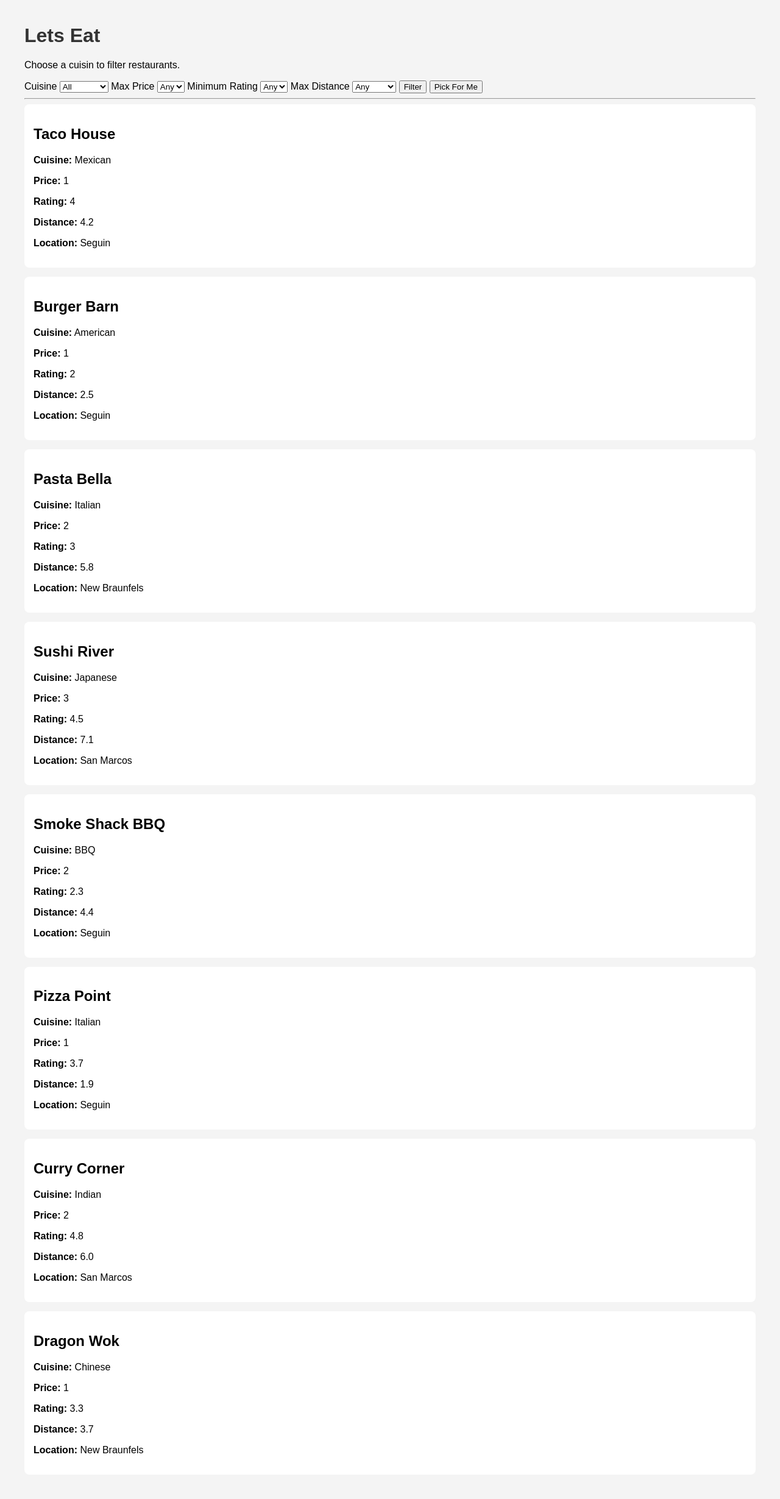
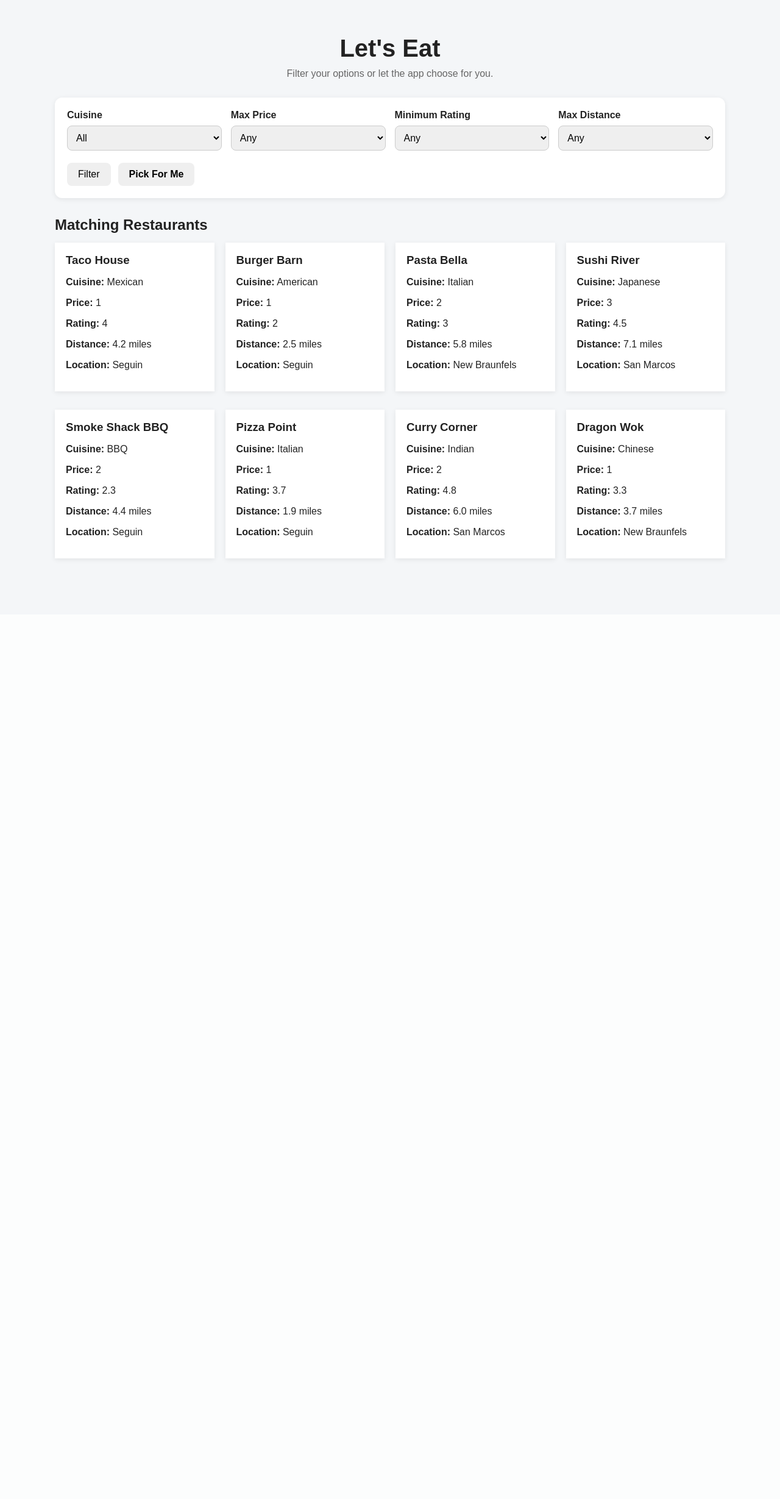
Before and after one commit to AndrewFrizzell/LetsEat, a Flask app: page / in a window 1280 px wide. Shown: the whole page at 61% size. After the commit the page ends 921 px from the top, so only its background shows below. Run offline with Flask 3, Linux system fonts and the light colour scheme.

Commit message:
Added some styling

```diff
--- a/static/styles.css
+++ b/static/styles.css
@@ -1,17 +1,118 @@
 body {
     font-family: Arial, Helvetica, sans-serif;
-    margin: 40px;
-    background-color: #f4f4f4;
+    margin: 0;
+    background-color: #f4f6f8;
+    color: #222;
 }
 
-h1 {
-    color: #333;
+.container {
+    max-width: 1100px;
+    margin: 0 auto;
+    padding: 30px 20px 50px;
+}
+
+.page-header {
+    text-align: center;
+    margin-bottom: 30px;
+}
+
+.page-header h1 {
+    margin-bottom: 10px;
+    font-size: 2.5rem;
+}
+
+.page-header p {
+    margin: 0;
+    color: #666;
+    font-size: 1rem;
+}
+
+.filter-panel {
+    background: white;
+    padding: 20px;
+    border-radius: 12px;
+    box-shadow: 0 2px 8px rgba(0, 0, 0, 0.08);
+    margin-bottom: 30px;
+}
+
+.form-row {
+    display: flex;
+    flex-wrap: wrap;
+    gap: 15px;
+    margin-bottom: 20px;
+}
+
+.form-group {
+    flex: 1 1 200px;
+    display: flex;
+    flex-direction: column;
+}
+
+.form-group label {
+    margin-bottom: 8px;
+    font-weight: bold;
+}
+
+.form-group select {
+    padding: 10px;
+    border: 1px solid #ccc;
+    border-radius: 8px;
+    font-size: 1rem;
+}
+
+.button-row {
+    display: flex;
+    gap: 12px;
+    flex-wrap: wrap;
+}
+
+.button-row button {
+    padding: 10px 18px;
+    border: none;
+    border-radius: 8px;
+    cursor: pointer;
+    font-size: 1rem;
+}
+
+.pick-button {
+    font-weight: bold;
+}
+
+.picked-section,
+.results-section {
+    margin-bottom: 30px;
+}
+
+.picked-section h2,
+.results-section h2 {
+    margin-bottom: 15px;
+}
+
+.restaurant-grid {
+    display: grid;
+    grid-template-columns: repeat(auto-fit, minmax(240px, 1fr));
+    gap: 18px;
 }
 
 .restaurant-card {
     background: white;
-    padding: 15px;
-    margin-bottom: 15px;
-    border-radius: 8px;
-    box-sizing: 0 2px 5px rgba(0, 0, 0, 0.1);
+    padding: 18px;
+    margin-bottom: 12px;
+    box-shadow: 0 2px 8px rgba(0, 0, 0, 0.08);
 }
+
+.restaurant-card h3 {
+    margin-top: 0;
+    margin-bottom: 12px;
+}
+
+.featured-card {
+    border: 2px solid #222;
+}
+
+.no-results {
+    background: white;
+    padding: 20px;
+    border-radius: 12px;
+    box-shadow: 0 2px 8px rgba(0, 0, 0, 0.08);
+}
--- a/templates/index.html
+++ b/templates/index.html
@@ -3,15 +3,23 @@
 <head>
     <meta charset="UTF-8">
     <meta name="viewport" content="width=device-width, initial-scale=1.0">
-    <title>Lets Eat</title>
-    <link rel="stylesheet" href="{{ url_for('static', filename='styles.css')}}">
+    <title>Let's Eat</title>
+    <link rel="stylesheet" href="{{ url_for('static', filename='styles.css') }}">
 </head>
 <body>
-    <h1>Lets Eat</h1>
-    <p>Choose a cuisin to filter restaurants.</p>
+        <!--header container-->
+    <div class="container">
+        <header class="page-header">
+            <h1>Let's Eat</h1>
+            <p>Filter your options or let the app choose for you.</p>
+        </header>
 
+        <!--filter panel-->
+        <section class="filter-panel">
             <form method="GET" action="/">
-            <!--cuisine filter option-->
+                <div class="form-row">
+                    <div class="form-group">
+                        <!--cuisine filter-->
                         <label for="cuisine">Cuisine</label>
                         <select name="cuisine" id="cuisine">
                             <option value="">All</option>
@@ -21,7 +29,10 @@
                                 </option>
                             {% endfor %}
                         </select>
-            <!--price filter option-->
+                    </div>
+
+                    <div class="form-group">
+                        <!--price filter-->
                         <label for="price">Max Price</label>
                         <select name="price" id="price">
                             <option value="">Any</option>
@@ -29,15 +40,20 @@
                             <option value="2" {% if max_price == "2" %}selected{% endif %}>$$</option>
                             <option value="3" {% if max_price == "3" %}selected{% endif %}>$$$</option>
                         </select>
-            <!--rating filter option-->
+                    </div>
+
+                    <div class="form-group">
+                        <!--rating filter-->
                         <label for="rating">Minimum Rating</label>
                         <select name="rating" id="rating">
                             <option value="">Any</option>
-            <option value="4.0" {% if min_rating == "4.0" %}selected{% endif %}>4.0</option>
-            <option value="3.0" {% if min_rating == "3.0" %}selected{% endif %}>3.0</option>
-            <option value="2.0" {% if min_rating == "2.0" %}selected{% endif %}>2.0</option>
-            <option value="1.0" {% if min_rating == "1.0" %}selected{% endif %}>1.0</option>
+                            <option value="4.0" {% if min_rating == "4.0" %}selected{% endif %}>4.0+</option>
+                            <option value="4.5" {% if min_rating == "4.5" %}selected{% endif %}>4.5+</option>
+                            <option value="4.7" {% if min_rating == "4.7" %}selected{% endif %}>4.7+</option>
                         </select>
+                    </div>
+
+                    <div class="form-group">
                         <!--distance filter-->
                         <label for="distance">Max Distance</label>
                         <select name="distance" id="distance">
@@ -46,39 +62,55 @@
                             <option value="5" {% if max_distance == "5.0" or max_distance == "5" %}selected{% endif %}>5 miles</option>
                             <option value="10" {% if max_distance == "10.0" or max_distance == "10" %}selected{% endif %}>10 miles</option>
                         </select>
-            <!--filter and random buttons-->
+                    </div>
+                </div>
+
+                <!--submit buttons-->
+                <div class="button-row">
                     <button type="submit">Filter</button>
-        <button type="submit" name="pick" value="1">Pick For Me</button>
+                    <button type="submit" name="pick" value="1" class="pick-button">Pick For Me</button>
+                </div>
             </form>
+        </section>
 
-    <hr>
-        <!--random choice-->
+        <!--restaraunnt that is chose-->
         {% if chosen_restaurant %}
-        <h2>🍽️ Your Pick:</h2>
-        <div class="restaurant-card">
-            <h2>{{ chosen_restaurant.name }}</h2>
+            <section class="picked-section">
+                <h2>🍽️ Your Pick</h2>
+                <div class="restaurant-card featured-card">
+                    <h3>{{ chosen_restaurant.name }}</h3>
                     <p><strong>Cuisine:</strong> {{ chosen_restaurant.cuisine }}</p>
                     <p><strong>Price:</strong> {{ chosen_restaurant.price }}</p>
                     <p><strong>Rating:</strong> {{ chosen_restaurant.rating }}</p>
                     <p><strong>Distance:</strong> {{ chosen_restaurant.distance }} miles</p>
                     <p><strong>Location:</strong> {{ chosen_restaurant.location }}</p>
                 </div>
-        <hr>
+            </section>
         {% endif %}
-        <!--filtered list of restaurants-->
+
+        <!--list of all restaraunts-->
+        <section class="results-section">
+            <h2>Matching Restaurants</h2>
+
             {% if restaurants %}
+                <div class="restaurant-grid">
                     {% for restaurant in restaurants %}
                         <div class="restaurant-card">
-                <h2>{{ restaurant.name }}</h2>
+                            <h3>{{ restaurant.name }}</h3>
                             <p><strong>Cuisine:</strong> {{ restaurant.cuisine }}</p>
                             <p><strong>Price:</strong> {{ restaurant.price }}</p>
                             <p><strong>Rating:</strong> {{ restaurant.rating }}</p>
-                <p><strong>Distance:</strong> {{ restaurant.distance }}</p>
+                            <p><strong>Distance:</strong> {{ restaurant.distance }} miles</p>
                             <p><strong>Location:</strong> {{ restaurant.location }}</p>
                         </div>
                     {% endfor %}
+                </div>
             {% else %}
-        <p>No restaurants match this cuisine.</p>
+                <div class="no-results">
+                    <p>No restaurants match your filters. Try changing one or more options.</p>
+                </div>
             {% endif %}
+        </section>
+    </div>
 </body>
 </html>
```
Lines whose indentation alone changed are shown as unchanged.
